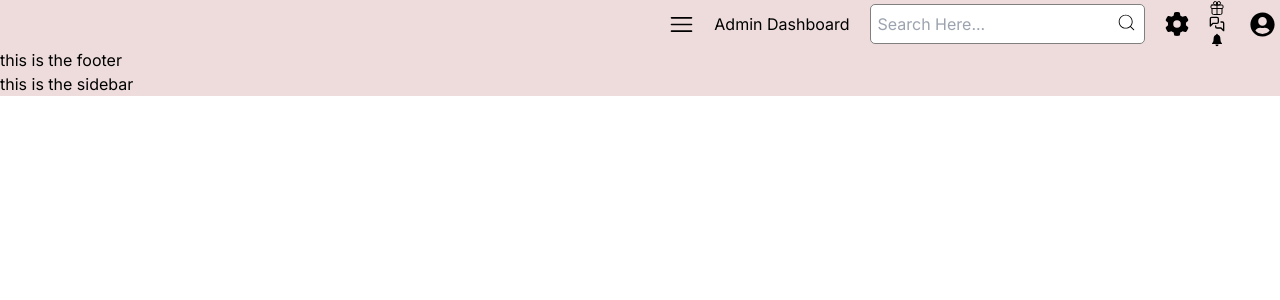
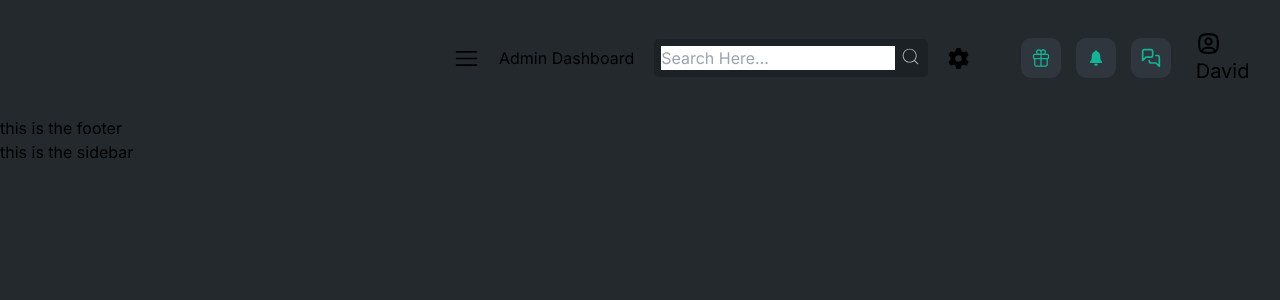
Before and after one commit to KeddyB/Admin-Dashboard, a Next.js app: page / in a window 1280 px wide. Shown: the top 300 px of the page. Built offline with nearby package versions, Linux system fonts and the light colour scheme.

Commit message:
sunflower

```diff
--- a/components/Navbar.tsx
+++ b/components/Navbar.tsx
@@ -1,6 +1,6 @@
 import React from 'react'
 
-import { FaUserCircle } from "react-icons/fa";
+import { TbUserSquareRounded } from "react-icons/tb";
 import { RxHamburgerMenu } from "react-icons/rx";
 import { CiSearch } from "react-icons/ci";
 import { FaGear } from "react-icons/fa6";
@@ -15,14 +15,20 @@ const Navbar = () => {
     <div className={styles.navBar}>
         <RxHamburgerMenu fontSize={25}/>
         <p className="font">Admin Dashboard</p>
-        <div className={styles.search}><input type="text" placeholder='Search Here...'/>&nbsp;<CiSearch fontSize={21} /></div>
-        <div><FaGear fontSize={24}/></div>
+        <div className={styles.search}><input type="text" placeholder='Search Here...' className='input' />&nbsp;<CiSearch fontSize={21} /></div>
+        <div><FaGear fontSize={21}/></div>
         <div className={styles.icons}>
-          <IoGiftOutline />
-          <LuMessagesSquare />
-          <IoIosNotifications />
+          <button>
+            <IoGiftOutline fontSize={20} />
+          </button>
+          <button>
+            <IoIosNotifications fontSize={20} />
+          </button>
+          <button>
+            <LuMessagesSquare fontSize={20}/>
+          </button>
         </div>
-        <div className={styles.user}><a href="/"><FaUserCircle fontSize={25}/></a></div>
+        <div className={styles.user}><a href="/"><TbUserSquareRounded fontSize={25}/> David</a></div>
     </div>
   )
 }
--- a/components/style.module.css
+++ b/components/style.module.css
@@ -1,11 +1,16 @@
 .navBar{
+    margin: 2%;
     color: black;
-    background-color: rgb(238, 220, 220);
     display: flex;
     justify-content: end;
     gap: 20px;
     align-items: center;
     align-content: space-between;
+}
+.input{
+    text-decoration: none;
+    background-color: #2F363D;
+    border: none;
 }
 .user{
     font-size: 20px;
@@ -16,14 +21,22 @@
     border: 1px solid black;
 }
 .search{
-    background-color: white;
+    background-color: #1C2126;
     width: full;
     display: flex;
     padding: 7px;
-    border: 1px solid grey;
     border-radius: 5px;
+    color: #B9B9B9;
 }
-.icon{
+.icons{
+    margin-left: 2rem;
     display: grid;
     grid-template-columns: repeat(3, 1fr);
+    grid-gap: 15px;
 }
+.icons button{
+    padding: 10px;
+    border-radius: 10px;
+    background-color: #2F363D;
+    color: #13B497;
+}
--- a/src/app/globals.css
+++ b/src/app/globals.css
@@ -18,7 +18,7 @@
 
 body {
   color: rgb(var(--foreground-rgb));
-  background: white;
+  background: #24292E;
 }
 
 @layer utilities {
--- a/src/app/style.module.css
+++ b/src/app/style.module.css
@@ -1,4 +1,3 @@
 .container{
     color: black;
-    background-color: rgb(238, 220, 220);
 }
```
